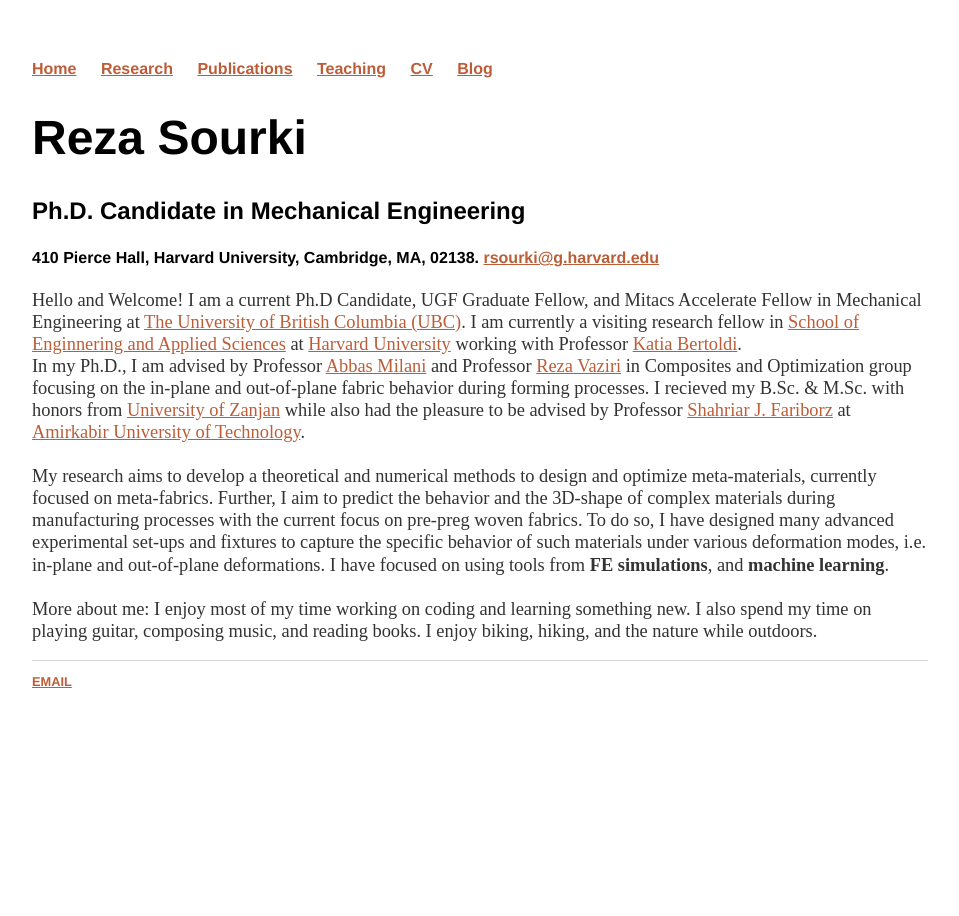
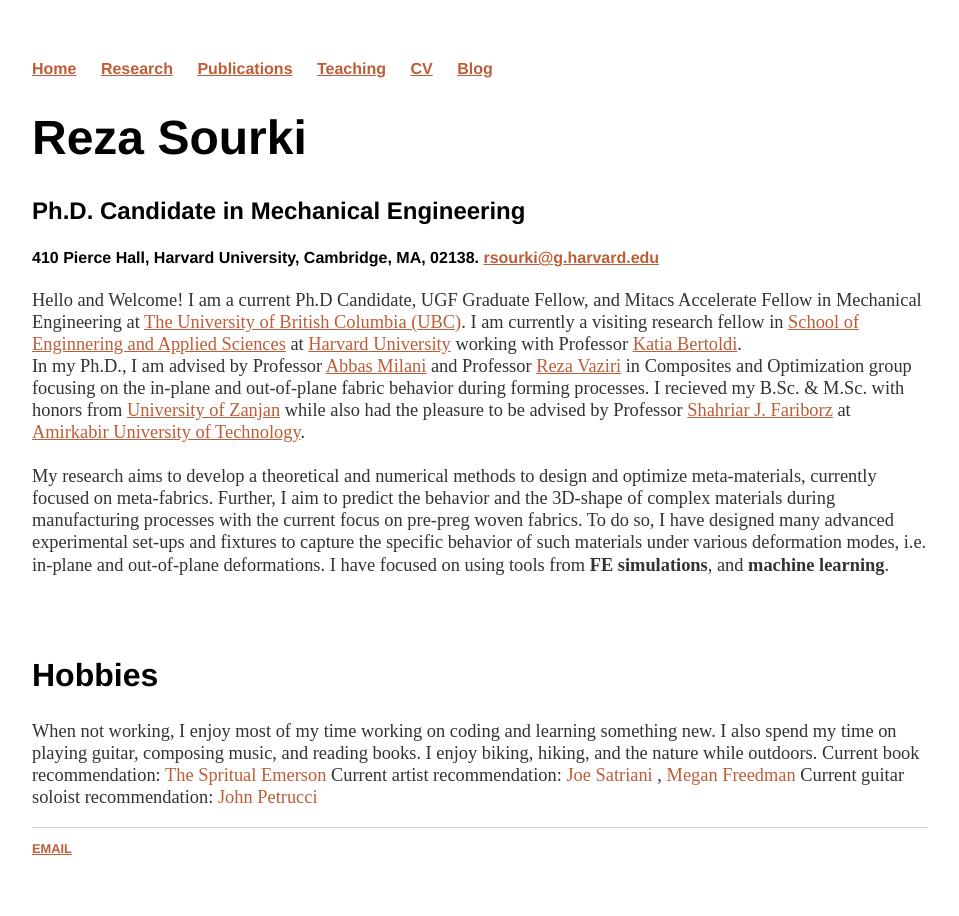
Before and after one commit to rsourki/rsourki.github.io, a Jekyll site: the page built from index.html, in a window 1280 px wide. Shown: the whole page, without its empty margins (160-1119 px from the left). Built offline with Jekyll 4.4.1, drawn with Linux system fonts in a browser that asks for light colours.

Commit message:
Update index.html

```diff
--- a/index.html
+++ b/index.html
@@ -17,9 +17,15 @@
 	My research aims to develop a theoretical and numerical methods to design and optimize meta-materials, currently focused on meta-fabrics.
         Further, I aim to predict the behavior and the 3D-shape of complex materials during manufacturing processes with the current focus on pre-preg woven fabrics.
         To do so, I have designed many advanced experimental set-ups and fixtures to capture the specific behavior of such materials under various deformation modes, i.e. in-plane and out-of-plane deformations.
-	I have focused on using tools from <b>FE simulations</b>, and <b>machine learning</b>.
+	I have focused on using tools from <b>FE simulations</b>, and <b>machine learning</b>.</p>
         <br>
 	<br>
-	More about me: I enjoy most of my time working on coding and learning something new.
-	I also spend my time on playing guitar, composing music, and reading books. I enjoy biking, hiking, and the nature while outdoors.</p>
+	<h2>Hobbies</h2>
+	<p>When not working, I enjoy most of my time working on coding and learning something new.
+	I also spend my time on playing guitar, composing music, and reading books. I enjoy biking, hiking, and the nature while outdoors.
+
+	Current book recommendation: <a https://www.goodreads.com/book/show/262300.The_Spiritual_Emerson> The Spritual Emerson </a>
+	Current artist recommendation: <a https://open.spotify.com/artist/2yzxX2DI9LFK8VFTyW2zZ8> Joe Satriani </a>, <a https://open.spotify.com/artist/3fdr15UunbuZxGUETXRqUk> Megan Freedman </a>
+	Current guitar soloist recommendation: <a https://open.spotify.com/artist/4zvIE8a1h7L0IED4r4qKk1> John Petrucci
+	</p>
 </div><!-- /.blurb -->
```
